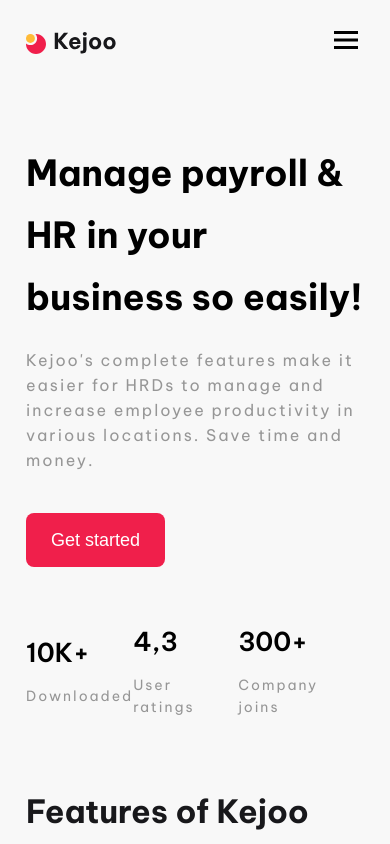
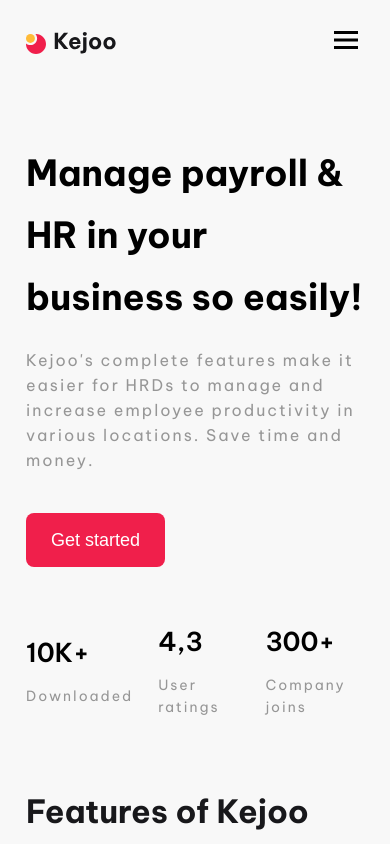
Before and after one commit to gustavoalvim41/kejoo, a React (Vite) app: page / in a window 390 px wide. Shown: the top 844 px of the page. Built offline with nearby package versions, Linux system fonts and the light colour scheme.

Commit message:
updating hero component numbers media screen

```diff
--- a/src/screens/Home/components/Hero/styles.sass
+++ b/src/screens/Home/components/Hero/styles.sass
@@ -110,7 +110,3 @@
 
         font-size: 3.6rem
         line-height: 6.2rem
-
-      .numbers
-        justify-content: space-between
-        gap: 0
```
Also changed, not shown: src/screens/Home/components/Pricing/index.jsx (added, +12 -0 lines), src/screens/Home/components/Pricing/styles.sass (added).
